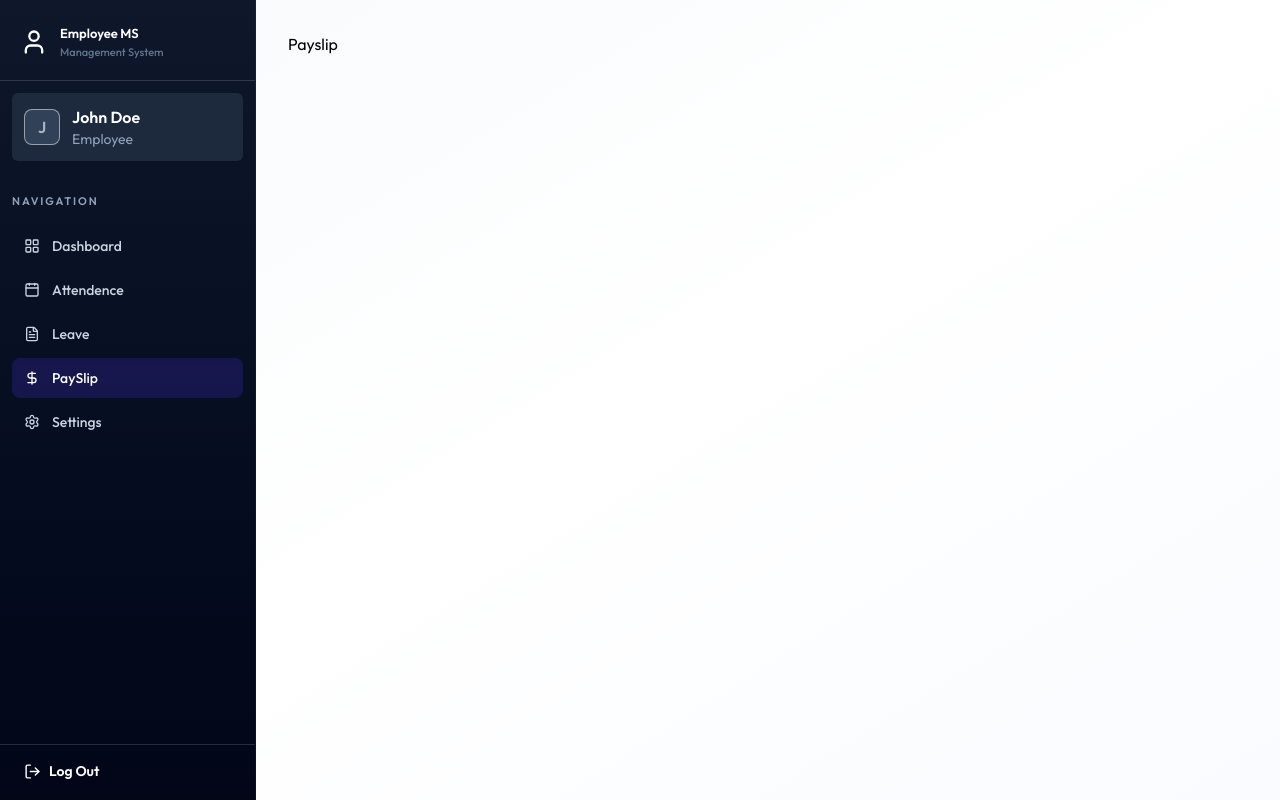
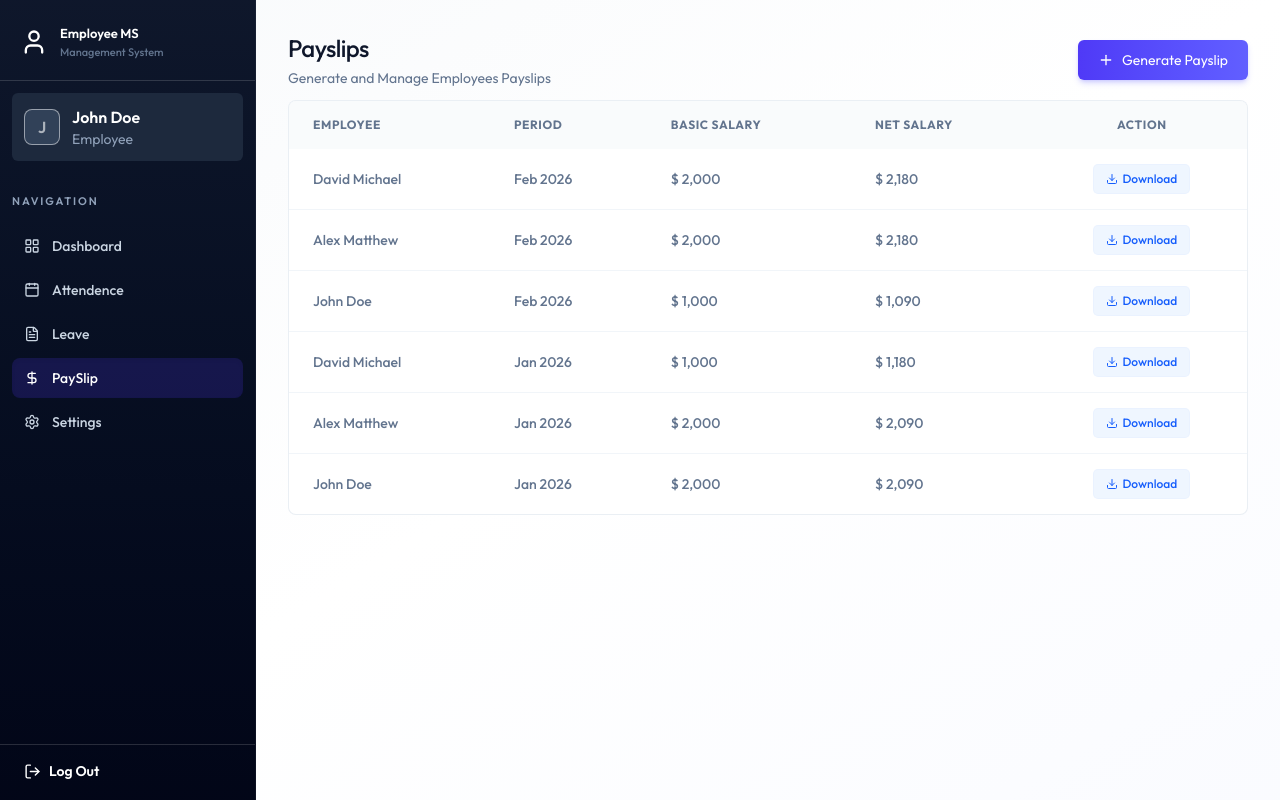
Before and after one commit to Iamvivvekk/Fullstack-EMS, a React (Vite) app in the folder EMS/: page /payslip in a window 1280 px wide. Built offline with nearby package versions, Linux system fonts and the light colour scheme.

Commit message:
Payslip UI Completed

```diff
--- /dev/null
+++ b/EMS/src/components/payslip/GeneratePayslipButton.jsx
@@ -0,0 +1,16 @@
+import { Plus, X } from "lucide-react";
+
+const GeneratePayslipButton = ({ isAdmin, onClick }) => {
+  return (
+    isAdmin && (
+      <button
+        onClick={onClick}
+        className="flex items-center justify-center btn-primary gap-2"
+      >
+        <Plus className="h-4 w-4" /> Generate Payslip
+      </button>
+    )
+  );
+};
+
+export default GeneratePayslipButton;
--- /dev/null
+++ b/EMS/src/components/payslip/GeneratePayslipForm.jsx
@@ -0,0 +1,129 @@
+import { useState } from "react";
+import Loader from "../common/Loader";
+import { Loader2, X } from "lucide-react";
+import CloseOverlayButton from "../common/CloseOverlayButton";
+
+const GeneratePayslipForm = ({ payslips, onCancel }) => {
+  const [isLoading, setIsLoading] = useState(false);
+
+  async function handleGeneratePayslipSubmit(e) {
+    e.preventDefault();
+  }
+  return (
+    <div className="fixed bg-black/50 backdrop-blur-2xl inset-0 z-50 flex items-center justify-center ">
+      <div
+        className=" w-full max-w-3xl bg-white rounded-2xl shadow-2xl px-5 py-3  my-8  animate-fade-in"
+        onClick={(e) => e.stopPropagation()}
+      >
+        {/* form header */}
+        <div className="flex justify-between items-baseline ">
+          <div className="flex flex-col justify-center">
+            <h3 className="text-lg font-semibold text-slate-900">
+              Generate Payslip
+            </h3>
+            <p className="text-sm font-medium text-slate-500 mb-5">
+              Generate payslips for your employees
+            </p>
+          </div>
+          <CloseOverlayButton onClose={onCancel} />
+        </div>
+
+        {/* Main Form */}
+        <form>
+          <div className="flex flex-col mb-2">
+            <label className="text-slate-400 text-sm pb-2">Employee</label>
+            <select>
+              {payslips.map((payslip) => (
+                <option key={payslip._id || payslip.id}>
+                  {payslip?.employee.firstName} {payslip?.employee.lastName} (
+                  {payslip?.employee.position})
+                </option>
+              ))}
+            </select>
+          </div>
+          <div className="grid grid-cols-2 mb-2 gap-4">
+            <div>
+              <label className="text-slate-400 text-sm pb-2 block">Month</label>
+              <select name="month">
+                {Array.from({ length: 12 }, (v, i) => i + 1).map((m) => (
+                  <option key={m} value={m}>
+                    {m}
+                  </option>
+                ))}
+              </select>
+            </div>
+
+            <div>
+              <label className="text-slate-400 text-sm pb-2 block">Year</label>
+              <input
+                type="number"
+                defaultValue={new Date().getFullYear()}
+                className="input-hide-increment"
+              />
+            </div>
+          </div>
+
+          <div className="grid grid-cols-2 mb-2 gap-4">
+            <div className="col-span-2">
+              <label className="text-slate-400 text-sm pb-2 block">
+                Basic Salary
+              </label>
+              <input
+                type="number"
+                className="input-hide-increment"
+                placeholder="5000"
+              />
+            </div>
+          </div>
+          <div className="grid grid-cols-2 mb-2 gap-4">
+            <div>
+              <label className="text-slate-400 text-sm pb-2 block">
+                Allowances
+              </label>
+              <input
+                type="number"
+                className="input-hide-increment"
+                placeholder="0"
+              />
+            </div>
+            <div>
+              <label className="text-slate-400 text-sm pb-2 block">
+                Deductions
+              </label>
+              <input
+                type="number"
+                className="input-hide-increment"
+                placeholder="0"
+              />
+            </div>
+          </div>
+          {/* buttons */}
+
+          <div className="flex items-center justify-end gap-3">
+            <button
+              onClick={(e) => {
+                e.preventDefault();
+                onCancel();
+              }}
+              disabled={isLoading}
+              className="btn-secondary"
+            >
+              Cancel
+            </button>
+
+            <button
+              type="submit"
+              onClick={handleGeneratePayslipSubmit}
+              disabled={isLoading}
+              className="btn-primary"
+            >
+              {isLoading ? <Loader2 /> : "Generate"}
+            </button>
+          </div>
+        </form>
+      </div>
+    </div>
+  );
+};
+
+export default GeneratePayslipForm;
--- /dev/null
+++ b/EMS/src/components/payslip/PayslipTable.jsx
@@ -0,0 +1,60 @@
+import { format } from "date-fns";
+import { Download } from "lucide-react";
+const PayslipTable = ({ isAdmin, payslips }) => {
+  function handleDownloadPayslip(e, payslip) {
+    window.open(`print/payslip/${payslip._id || payslip.id}`);
+  }
+
+  return (
+    <div className=" overflow-hidden card">
+      <div className="overflow-x-auto">
+        <table className="table-modern">
+          <thead>
+            <tr>{isAdmin && <th>Employee</th>}
+            <th>Period</th>
+            <th>Basic Salary</th>
+            <th>Net Salary</th>
+            <th className="text-center">Action</th></tr>
+          </thead>
+          <tbody className="text-slate-500 font-medium text-sm">
+            {payslips.length === 0 ? (
+              <tr>
+                <td colSpan={isAdmin ? 5 : 4}>No Payslip Found </td>
+              </tr>
+            ) : (
+              payslips.map((payslip) => (
+                <tr key={payslip.id}>
+                  {isAdmin && (
+                    <td>
+
+                      {payslip?.employee.firstName} {payslip?.employee.lastName}
+                    </td>
+                  )}
+                  <td>
+                    {format(
+                      new Date(payslip?.year, payslip?.month - 1),
+                      "MMM yyyy",
+                    )}
+                  </td>
+                  <td> $ {payslip?.basicSalary.toLocaleString()}</td>
+                  <td> $ {payslip?.netSalary.toLocaleString()}</td>
+                  <td className="text-center">
+                    <button
+                      onClick={(e) => handleDownloadPayslip(e, payslip)}
+                      className="cursor-pointer inline-flex items-center justify-center   text-blue-600 bg-blue-50 rounded-sm px-3 py-1.5  hover:bg-blue-100  duration-200 transition-colors ring-1 ring-blue-500/10"
+                    >
+                      <Download className="h-3 w-3 text-sm mr-1" />{" "}
+                      <span className="text-xs  ">Download</span>
+                    </button>
+                  </td>
+                </tr>
+              ))
+            )}
+          </tbody>
+        </table>
+      </div>
+    </div>
+  );
+};
+
+export default PayslipTable;
--- a/EMS/src/pages/Payslip.jsx
+++ b/EMS/src/pages/Payslip.jsx
@@ -1,11 +1,56 @@
-import React from 'react'
+import React, { useCallback, useEffect, useState } from "react";
+import { dummyPayslipData } from "./../assets/assets";
+import Loader from "../components/common/Loader";
+import GeneratePayslipButton from "../components/payslip/GeneratePayslipButton";
+import PayslipTable from "../components/payslip/PayslipTable";
+import GeneratePayslipForm from "../components/payslip/GeneratePayslipForm";
 
 const Payslip = () => {
+  const [isAdmin, setIsAdmin] = useState(true);
+  const [showGeneratePayslip, setShowGeneratePayslip] = useState(false);
+  const [isLoading, setIsLoading] = useState(true);
+  const [payslips, setPayslips] = useState([]);
+
+  const fetchPayslipData = useCallback(() => {
+    setPayslips(dummyPayslipData);
+    setTimeout(() => {
+      setIsLoading(false);
+    }, 1000);
+  }, []);
+
+  useEffect(() => {
+    fetchPayslipData();
+  }, [fetchPayslipData]);
+
+  if (isLoading) return <Loader />;
+
   return (
-    <div>
-      Payslip
+    <div className="animate-fade-in">
+      {/* header */}
+      <div className="flex justify-between items-center mb-3 ">
+        <div className="flex flex-col items-baseline justify-center">
+          <h3 className="page-title">Payslips</h3>
+          <p className="page-subtitle">
+            {isAdmin
+              ? "Generate and Manage Employees Payslips"
+              : "Your Payslip History"}
+          </p>
+        </div>
+        <GeneratePayslipButton
+          isAdmin={isAdmin}
+          onClick={() => setShowGeneratePayslip(true)}
+        />
+      </div>
+      {/* payslip-history */}
+      <PayslipTable isAdmin={isAdmin} payslips={payslips} />
+      {showGeneratePayslip && (
+        <GeneratePayslipForm
+          payslips={payslips}
+          onCancel={() => setShowGeneratePayslip(false)}
+        />
+      )}
     </div>
-  )
-}
+  );
+};
 
-export default Payslip
+export default Payslip;
```
